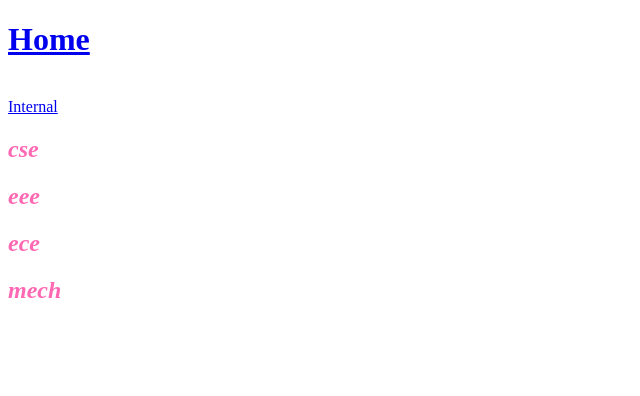
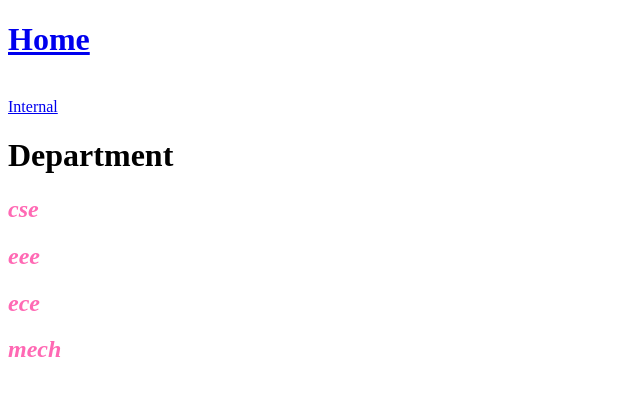
Before and after one commit to selvamselvam1004/Firstgit, a plain HTML site: page external.html in a window 1280 px wide. Shown: the whole page, without its empty margins (0-640 px from the left). Drawn offline with Linux system fonts and the light colour scheme.

Commit message:
new heading added

```diff
--- a/external.html
+++ b/external.html
@@ -13,6 +13,7 @@
     <br>
     <a href="internal.html">Internal</a>
     <br>
+    <h1>Department</h2>
 
     <h2>cse</h2>
     <h2>eee</h2>
```
